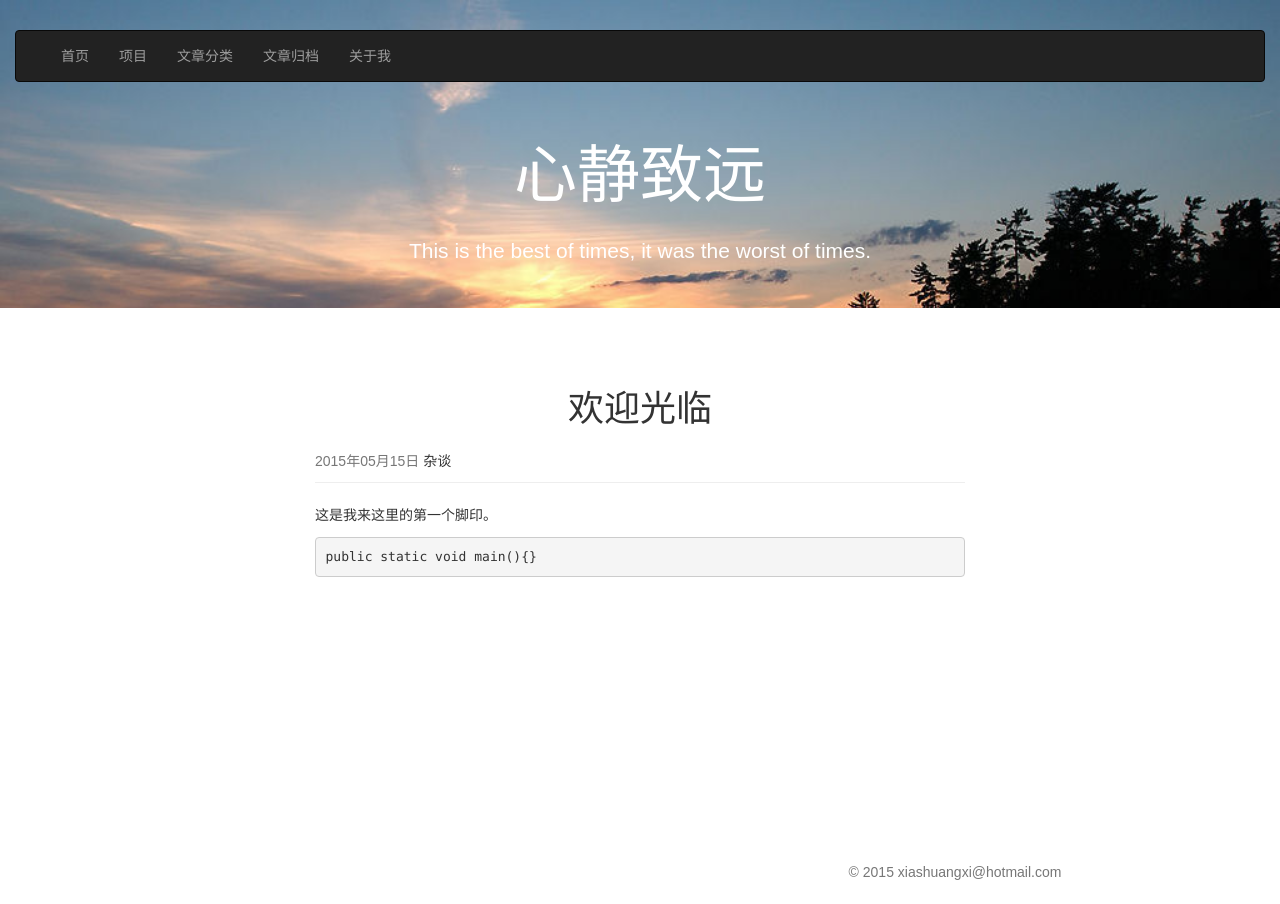
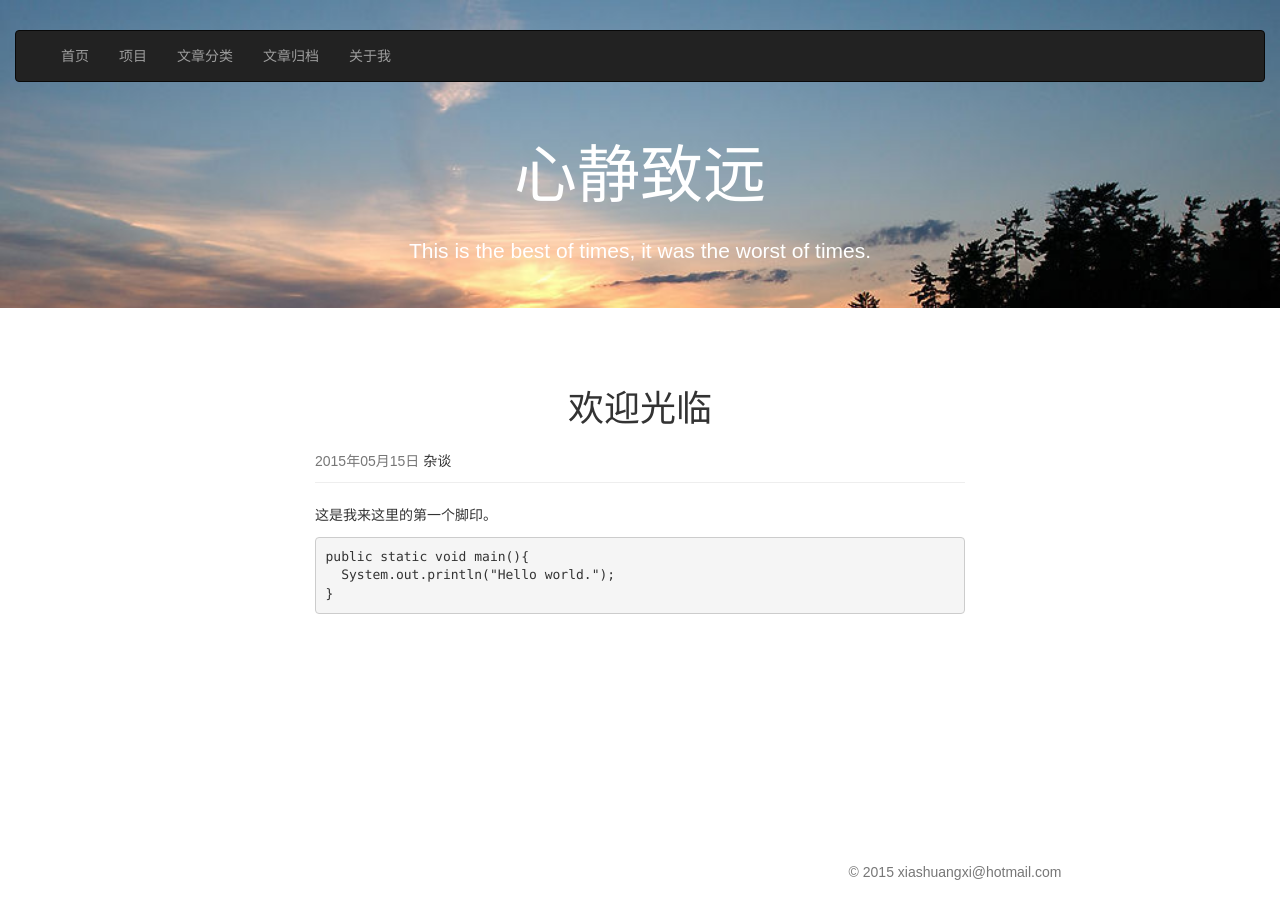
Before and after one commit to jinchangle/xiashuangxi.github.io, a Jekyll site: the page built from _posts/2015-05-15-start.md, in a window 1280 px wide. Built offline with Jekyll 4.4.1, drawn with Linux system fonts in a browser that asks for light colours; nearby versions of some CDN libraries; comment, search, counter and statistics services are not loaded.

Commit message:
Update 2015-05-15-start.md

````diff
--- a/_posts/2015-05-15-start.md
+++ b/_posts/2015-05-15-start.md
@@ -8,5 +8,7 @@ summary: "这是我第一次来"
 ---
 这是我来这里的第一个脚印。
 ```java
-public static void main(){}
+public static void main(){
+  System.out.println("Hello world.");
+}
 ```
````
